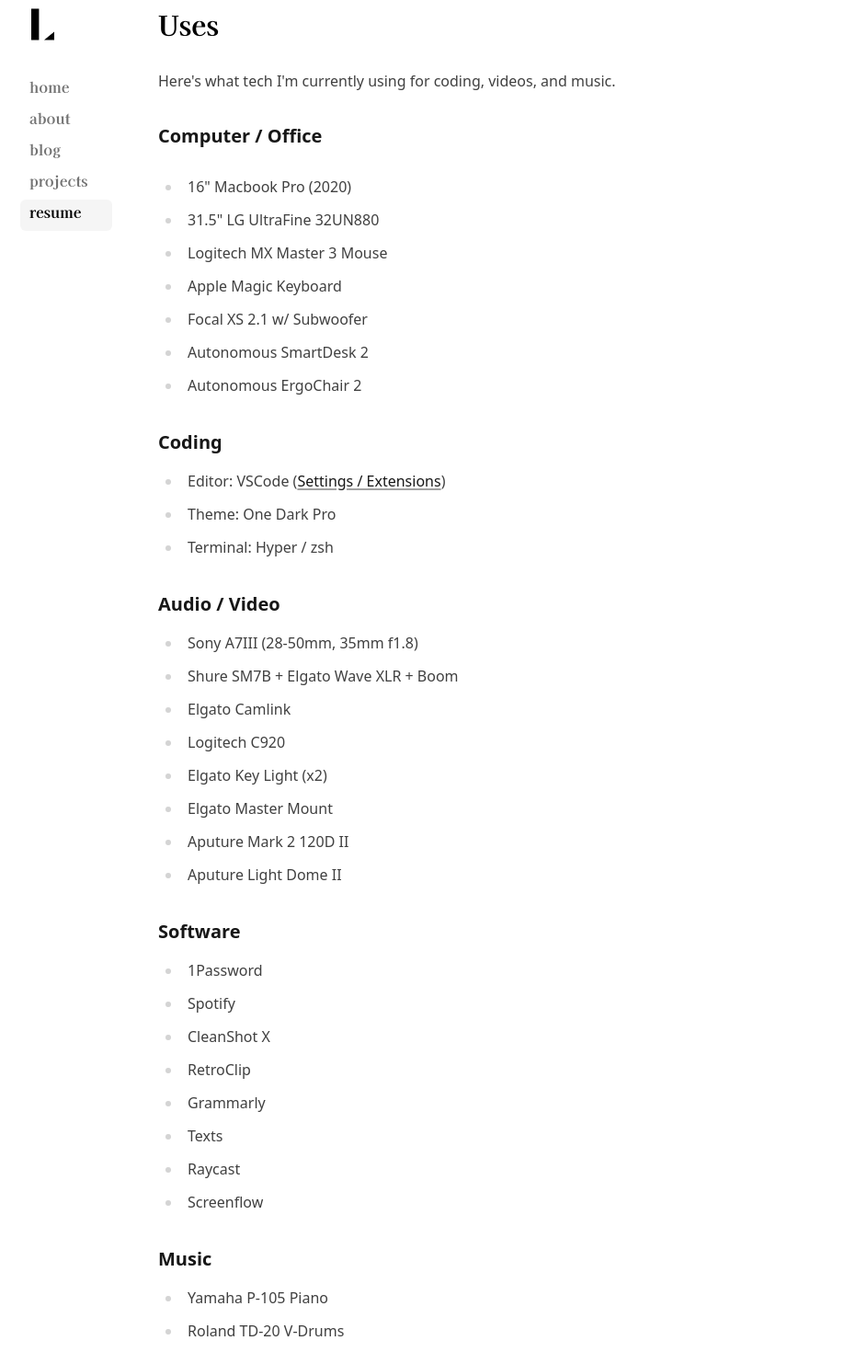
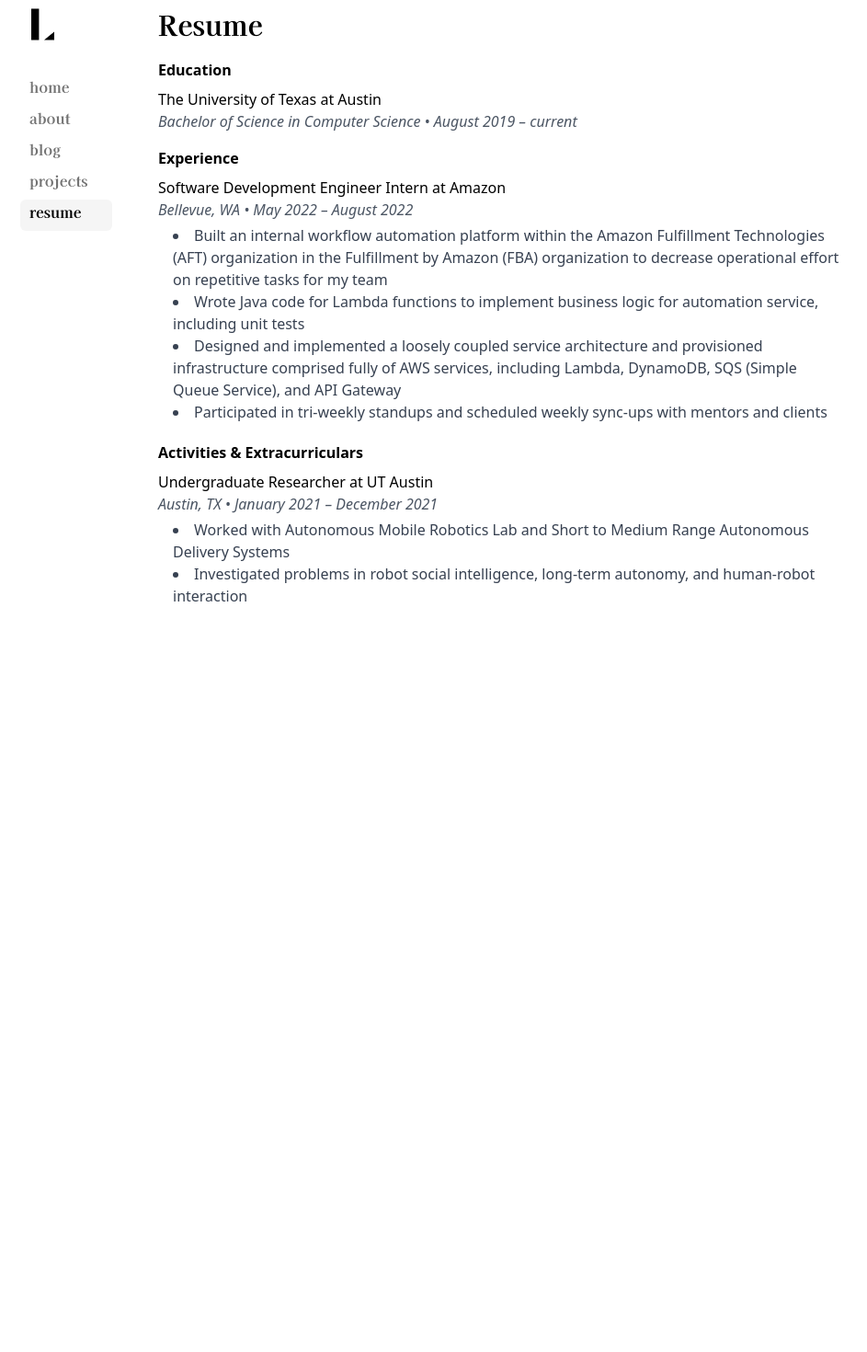
Before and after one commit to Nathaniel-Nemenzo/portfolio, a Next.js app: page /resume in a window 1280 px wide. Shown: the part 120-1590 px from the top of the page at 92% size, without its empty margins (170-1113 px from the left). After the commit the page ends 960 px from the top, so only its background shows below. Built offline with nearby package versions, Linux system fonts and the light colour scheme.

Commit message:
resume and project fixes

```diff
--- a/app/blog/[slug]/page.tsx
+++ b/app/blog/[slug]/page.tsx
@@ -28,8 +28,8 @@
     slug,
   } = post;
   const ogImage = image
-    ? `https://leerob.io${image}`
-    : `https://leerob.io/api/og?title=${title}`;
+    ? `https://nnemenzo.com${image}`
+    : `https://nnemenzo.com/api/og?title=${title}`;
 
   return {
     title,
@@ -39,7 +39,7 @@
       description,
       type: 'article',
       publishedTime,
-      url: `https://leerob.io/blog/${slug}`,
+      url: `https://nnemenzo.com/blog/${slug}`,
       images: [
         {
           url: ogImage,
--- a/app/layout.tsx
+++ b/app/layout.tsx
@@ -25,7 +25,7 @@
     siteName: 'Nathaniel Nemenzo',
     images: [
       {
-        url: 'https://leerob.io/og.jpg',
+        url: 'https://nnemenzo.com/og.jpg',
         width: 1920,
         height: 1080,
       },
--- a/app/page.tsx
+++ b/app/page.tsx
@@ -79,7 +79,7 @@
             <p className="h-7">connect with me on linkedin</p>
           </a>
         </li>
-        <li>
+        {/* <li>
           <a
             className="flex items-center hover:text-neutral-700 dark:hover:text-neutral-200 transition-all"
             rel="noopener noreferrer"
@@ -89,7 +89,7 @@
             <ArrowIcon />
             <p className="h-7">get email updates</p>
           </a>
-        </li>
+        </li> */}
       </ul>
     </section>
   );
--- a/app/projects/[slug]/page.tsx
+++ b/app/projects/[slug]/page.tsx
@@ -29,8 +29,8 @@
         slug,
     } = project;
     const ogImage = image
-    ? `https://leerob.io${image}`
-    : `https://leerob.io/api/og?title=${title}`;
+    ? `https://nnemenzo.com${image}`
+    : `https://nnemenzo.com/api/og?title=${title}`;
 
     return {
         title,
--- a/app/projects/page.tsx
+++ b/app/projects/page.tsx
@@ -31,7 +31,7 @@
           <div className="w-full flex flex-col">
             <p className="font-bold font-serif">{post.title}</p>
             <p className="font-light text-sm text-neutral-500 my-1">{post.publishedAt}</p>
-            <div className="flex">
+            <div className="flex flex-wrap">
             {
               post.keywords.split(',').map((keyword) => (
                 <span className="bg-gray-200 rounded-full px-2 text-sm font-serif text-gray-700 mr-2 mt-1" key={keyword}>{keyword}</span>
--- a/app/resume/page.tsx
+++ b/app/resume/page.tsx
@@ -1,81 +1,70 @@
 import type { Metadata } from 'next';
 
 export const metadata: Metadata = {
-  title: 'Uses',
+  title: 'Resume',
   description:
-    "Here's what tech I'm currently using for coding, videos, and music.",
+    "My full resume.",
 };
 
-export default function UsesPage() {
+export default function ResumePage() {
   return (
-    <section>
-      <h1 className="font-bold text-3xl font-serif mb-8">Uses</h1>
-      <p className="text-neutral-700 dark:text-neutral-300 mt-2 mb-8">
-        Here's what tech I'm currently using for coding, videos, and music.
-      </p>
-      <div className="prose prose-neutral dark:prose-invert">
-        <h3 id="computer-office">Computer / Office</h3>
-        <ul>
-          <li>16&quot; Macbook Pro (2020)</li>
-          <li>31.5&quot; LG UltraFine 32UN880</li>
-          <li>Logitech MX Master 3 Mouse</li>
-          <li>Apple Magic Keyboard</li>
-          <li>Focal XS 2.1 w/ Subwoofer</li>
-          <li>Autonomous SmartDesk 2</li>
-          <li>Autonomous ErgoChair 2</li>
-        </ul>
-        <h3 id="coding">Coding</h3>
-        <ul>
+    (
+      <section>
+        <h1 className="font-bold text-3xl font-serif mb-5">Resume</h1>
+
+        <h2 className="font-bold text-1xl mb-2">Education</h2>
+        <div className="mb-4">
+          <div className="flex justify-between mb-1 font-light">
+            <div>
+              <div>The University of Texas at Austin</div>
+              <div className="text-gray-600 italic">Bachelor of Science in Computer Science • August 2019 – current</div>
+            </div>
+          </div>
+        </div>
+
+        <h2 className="font-bold text-1xl mb-2">Experience</h2>
+        <div className="mb-5">
+          <div className="flex justify-between font-light">
+            <div className="mb-1">
+              <div>Software Development Engineer Intern at Amazon</div>
+              <div className="text-gray-600 italic">Bellevue, WA • May 2022 – August 2022</div>
+            </div>
+          </div>
+          <ul className="list-disc list-inside pl-4 text-gray-700">
           <li>
-            Editor: VSCode (
-            <a href="https://gist.github.com/leerob/e7883ab35d900b8cbb684ac77e7c4703">
-              Settings / Extensions
-            </a>
-            )
+            Built an internal workflow automation platform within the Amazon Fulfillment Technologies (AFT) organization in the Fulfillment by Amazon (FBA) organization to decrease operational effort on repetitive tasks for my team
           </li>
-          <li>Theme: One Dark Pro</li>
-          <li>Terminal: Hyper / zsh</li>
-        </ul>
-        <h3 id="audio-video">Audio / Video</h3>
-        <ul>
-          <li>Sony A7III (28-50mm, 35mm f1.8)</li>
-          <li>Shure SM7B + Elgato Wave XLR + Boom</li>
-          <li>Elgato Camlink</li>
-          <li>Logitech C920</li>
-          <li>Elgato Key Light (x2)</li>
-          <li>Elgato Master Mount</li>
-          <li>Aputure Mark 2 120D II</li>
-          <li>Aputure Light Dome II</li>
-        </ul>
-        <h3 id="software">Software</h3>
-        <ul>
-          <li>1Password</li>
-          <li>Spotify</li>
-          <li>CleanShot X</li>
-          <li>RetroClip</li>
-          <li>Grammarly</li>
-          <li>Texts</li>
-          <li>Raycast</li>
-          <li>Screenflow</li>
-        </ul>
-        <h3 id="music">Music</h3>
-        <ul>
-          <li>Yamaha P-105 Piano</li>
-          <li>Roland TD-20 V-Drums</li>
-          <li>Roland AC-60</li>
-          <li>Shure SM58</li>
-          <li>Martin Acoustic Guitar (X-Series)</li>
-        </ul>
-        <h3 id="other-tech">Other Tech</h3>
-        <ul>
-          <li>Apple Airpods Pro</li>
-          <li>Apple Watch</li>
-          <li>Apple iPhone</li>
-          <li>Lacie USB-C External HDD</li>
-          <li>Kindle</li>
-          <li>Tesla Model 3</li>
-        </ul>
-      </div>
-    </section>
-  );
+          <li>
+            Wrote Java code for Lambda functions to implement business logic for automation service, including unit tests
+          </li>
+          <li>
+            Designed and implemented a loosely coupled service architecture and provisioned infrastructure comprised fully of AWS services, including Lambda, DynamoDB, SQS (Simple Queue Service), and API Gateway
+          </li>
+          <li>
+            Participated in tri-weekly standups and scheduled weekly sync-ups with mentors and clients
+          </li>
+          </ul>
+        </div>
+        {/* Add other experience sections similar to the above format */}
+
+        <h2 className="font-bold text-1xl mb-2">Activities & Extracurriculars</h2>
+        <div className="mb-5">
+          <div className="flex justify-between font-light">
+            <div className="mb-1">
+              <div>Undergraduate Researcher at UT Austin</div>
+              <div className="text-gray-600 italic">Austin, TX • January 2021 – December 2021 </div>
+              </div>
+            </div>
+          <ul className="list-disc list-inside pl-4 text-gray-700">
+          <li>
+            Worked with Autonomous Mobile Robotics Lab and Short to Medium Range Autonomous Delivery Systems
+          </li>
+          <li>
+            Investigated problems in robot social intelligence, long-term autonomy, and human-robot interaction
+          </li>
+          </ul>
+        </div>
+        {/* Add other activity sections similar to the above format */}
+      </section>
+  ))
 }
--- a/components/sidebar.tsx
+++ b/components/sidebar.tsx
@@ -40,7 +40,7 @@
 
 function Logo() {
   return (
-    <Link aria-label="Lee Robinson" href="/">
+    <Link aria-label="Nathaniel Nemenzo" href="/">
       <motion.svg
         className="text-black dark:text-white h-[25px] md:h-[37px]"
         width="25"
```
Also changed, not shown: public/og.png (added), public/og_1.jpg (renamed from public/og.jpg).
